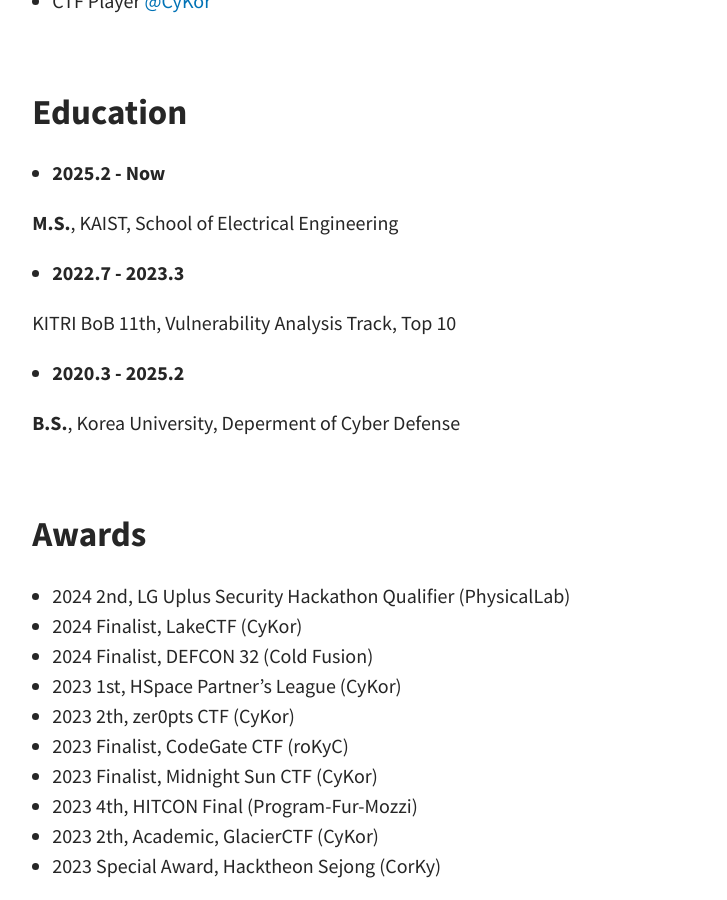
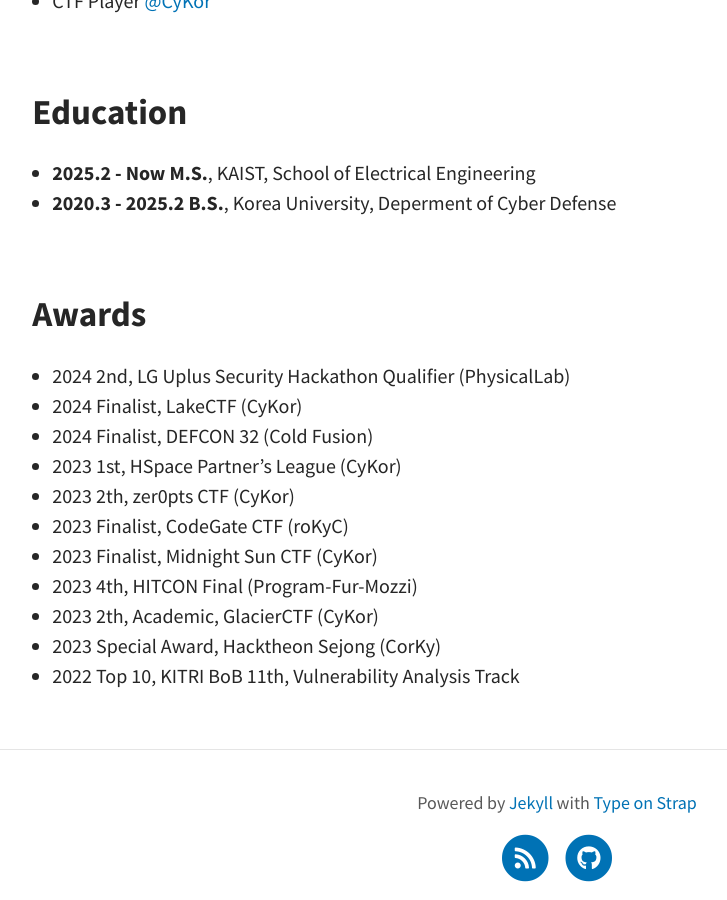
Before and after one commit to hareh4ru/hareh4ru.github.io, a Jekyll site: the page built from pages/about.md, in a window 1280 px wide and 900 px high, scrolled down 479 px. Shown: the whole window, without its empty margins (83-810 px from the left). Built offline with Jekyll 4.4.1, drawn with Linux system fonts in a browser that asks for light colours; a script that is not in the unit is left out; part of the change alters nothing that is shown.

Commit message:
Update about.md

```diff
--- a/pages/about.md
+++ b/pages/about.md
@@ -13,17 +13,8 @@ published: true
 <br/>
 ## Education
 * **2025.2 - Now**
-
-
 **M.S.**, KAIST, School of Electrical Engineering
-* **2022.7 - 2023.3**
-
-
-KITRI BoB 11th, Vulnerability Analysis Track, Top 10
-
 * **2020.3 - 2025.2**
-
-
 **B.S.**, Korea University, Deperment of Cyber Defense
 
 <br/>
@@ -40,3 +31,5 @@ KITRI BoB 11th, Vulnerability Analysis Track, Top 10
 - 2023 4th, HITCON Final (Program-Fur-Mozzi)
 - 2023 2th, Academic, GlacierCTF (CyKor)
 - 2023 Special Award, Hacktheon Sejong (CorKy)
+
+- 2022 Top 10, KITRI BoB 11th, Vulnerability Analysis Track
```
